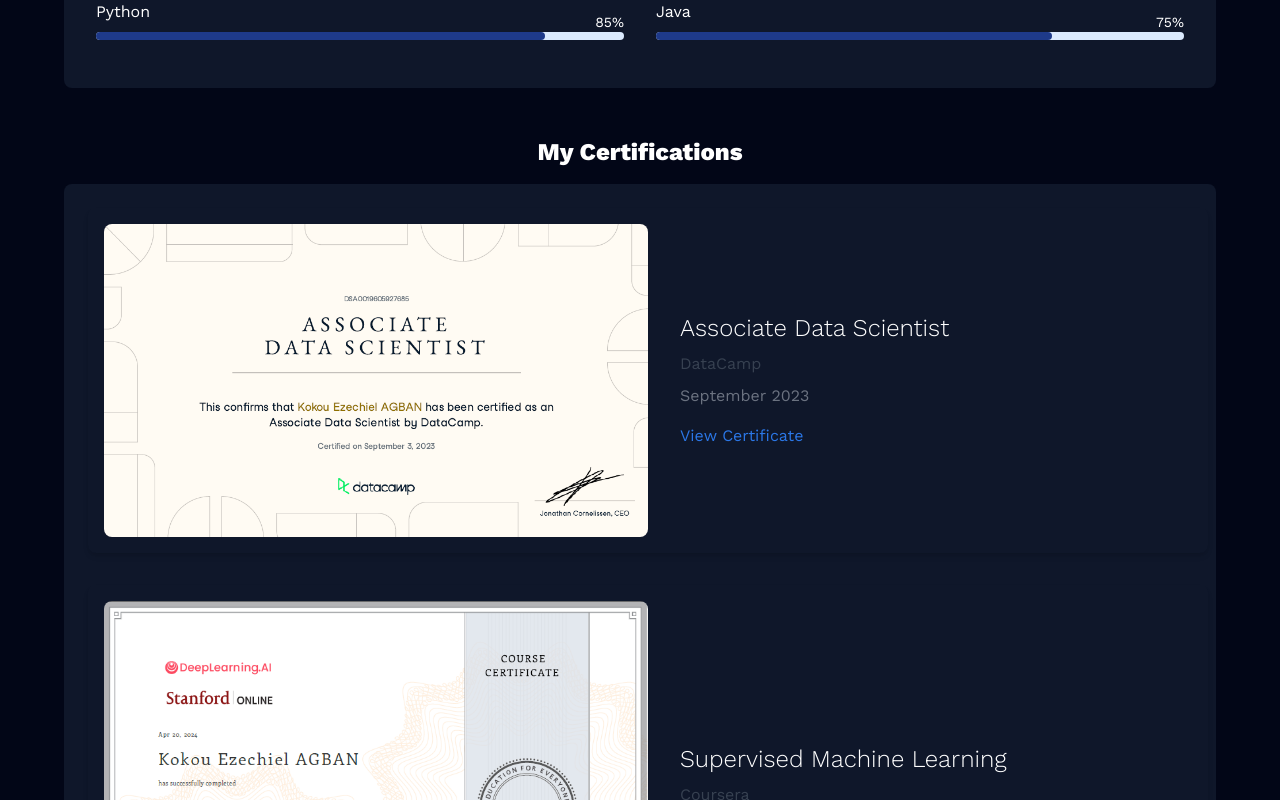
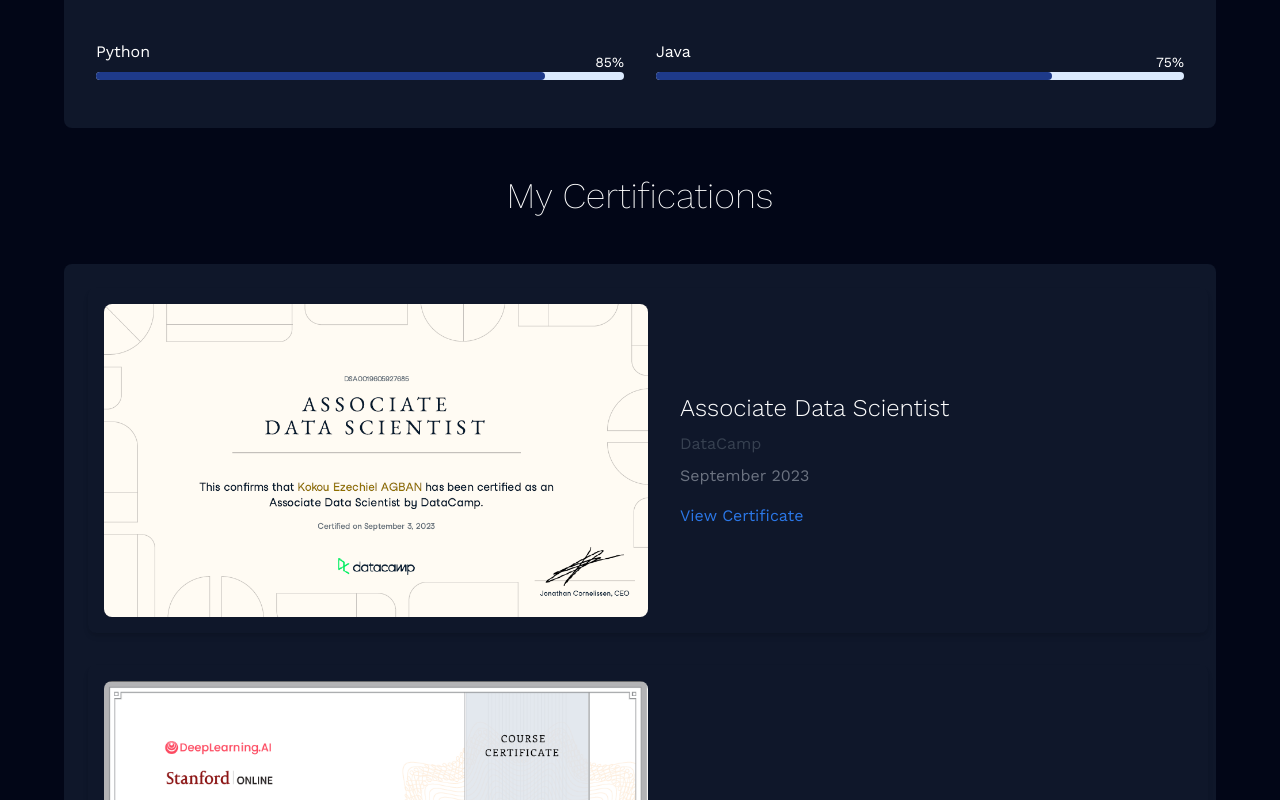
Before and after one commit to zinmori/portfolio, a React (Vite) app: page / in a window 1280 px wide. Shown: the part 1620-2420 px from the top of the page. Built offline with nearby package versions, Linux system fonts and the light colour scheme.

Commit message:
bg and animate cert

```diff
--- a/src/components/Navbar.jsx
+++ b/src/components/Navbar.jsx
@@ -1,9 +1,31 @@
 import { useEffect, useState } from 'react';
+
+const LINKS = (
+  <>
+    <a href="#about" className="text-white smooth-scroll">
+      About
+    </a>
+    <a href="#skills" className="text-white smooth-scroll">
+      Skills
+    </a>
+    <a href="#certifications" className="text-white smooth-scroll">
+      Certifications
+    </a>
+    <a href="#education" className="text-white smooth-scroll">
+      Education
+    </a>
+    <a href="#projects" className="text-white smooth-scroll">
+      Projects
+    </a>
+    <a href="#contact" className="text-white smooth-scroll">
+      Contact
+    </a>
+  </>
+);
 
 export default function Navbar() {
   const [isMobile, setIsMobile] = useState(false);
   const [showMenu, setShowMenu] = useState(false);
-  const [scrollBackground, setScrollBackground] = useState(false);
 
   useEffect(() => {
     const handleResize = () => {
@@ -14,21 +36,11 @@
       }
     };
 
-    const handleScroll = () => {
-      if (window.scrollY > window.innerHeight) {
-        setScrollBackground(true);
-      } else {
-        setScrollBackground(false);
-      }
-    };
-
     handleResize();
     window.addEventListener('resize', handleResize);
-    window.addEventListener('scroll', handleScroll);
 
     return () => {
       window.removeEventListener('resize', handleResize);
-      window.removeEventListener('scroll', handleScroll);
     };
   }, []);
 
@@ -37,11 +49,7 @@
   };
 
   return (
-    <header
-      className={`flex justify-between items-center sm:px-16 px-8 py-4 w-full mx-auto fixed top-0 z-10 right-0 left-0 ${
-        scrollBackground ? 'bg-slate-950' : 'bg-transparent'
-      }`}
-    >
+    <header className="flex justify-between items-center sm:px-16 px-8 py-4 w-full mx-auto fixed top-0 z-10 right-0 left-0 bg-slate-950">
       <a
         href="#home"
         className="w-24 h-14 flex justify-center items-center bg-white font-bold rounded-full"
@@ -85,47 +93,11 @@
           )}
         </button>
       ) : (
-        <nav className="text-base font-medium gap-7 flex">
-          <a href="#about" className="text-white smooth-scroll">
-            About
-          </a>
-          <a href="#skills" className="text-white smooth-scroll">
-            Skills
-          </a>
-          <a href="#certifications" className="text-white smooth-scroll">
-            Certifications
-          </a>
-          <a href="#education" className="text-white smooth-scroll">
-            Education
-          </a>
-          <a href="#projects" className="text-white smooth-scroll">
-            Projects
-          </a>
-          <a href="#contact" className="text-white smooth-scroll">
-            Contact
-          </a>
-        </nav>
+        <nav className="text-base font-medium gap-7 flex">{LINKS}</nav>
       )}
       {isMobile && showMenu && (
         <nav className="text-base font-medium gap-7 flex flex-col absolute top-16 right-0 bg-slate-950 py-2 px-4 w-[80%] h-screen">
-          <a href="#about" className="text-white smooth-scroll">
-            About
-          </a>
-          <a href="#skills" className="text-white smooth-scroll">
-            Skills
-          </a>
-          <a href="#certifications" className="text-white smooth-scroll">
-            Certifications
-          </a>
-          <a href="#education" className="text-white smooth-scroll">
-            Education
-          </a>
-          <a href="#projects" className="text-white smooth-scroll">
-            Projects
-          </a>
-          <a href="#contact" className="text-white smooth-scroll">
-            Contact
-          </a>
+          {LINKS}
         </nav>
       )}
     </header>
--- a/src/pages/Certifications.jsx
+++ b/src/pages/Certifications.jsx
@@ -1,3 +1,5 @@
+import { motion } from 'framer-motion';
+
 import Certificate from '../components/Certificate';
 import dataImg from '../assets/images/data.png';
 import flutterImg from '../assets/images/fluttercertificate.jpg';
@@ -30,7 +32,7 @@
   },
   {
     image: flutterImg,
-    title: 'Flutter et Dart',
+    title: 'Flutter & Dart',
     institution: 'Udemy',
     date: 'October 2023',
     link: 'https://www.udemy.com/certificate/UC-18077573-e617-42d6-8b7a-8f2d8d70a0cf/',
@@ -57,19 +59,49 @@
       id="certifications"
       className="flex flex-col bg-slate-950  text-white items-center justify-center pt-8"
     >
-      <h1 className="text-2xl font-extrabold py-4 my-41">My Certifications</h1>
-      <div className="bg-slate-900 rounded-lg w-[90%] p-4 flex flex-col gap-4">
-        {certificatesData.map((certificate) => (
+      <h1 className="text-3xl md:text-4xl font-extralight py-4 my-41">
+        My Certifications
+      </h1>
+      <motion.div
+        initial={{
+          opacity: 0,
+          y: 100,
+        }}
+        whileInView={{
+          opacity: 1,
+          y: 0,
+          transition: {
+            duration: 1,
+          },
+        }}
+        viewport={{ once: false }}
+        className="bg-slate-900 rounded-lg w-[90%] p-4 mt-8 overflow-hidden flex flex-col gap-4"
+      >
+        {certificatesData.map((certificate, index) => (
+          <motion.div
+            key={certificate.title}
+            initial={{
+              opacity: 0,
+              x: index % 2 === 0 ? 200 : -200,
+            }}
+            whileInView={{
+              opacity: 1,
+              x: 0,
+              transition: {
+                duration: 1,
+              },
+            }}
+          >
             <Certificate
-            key={certificate.title}
               image={certificate.image}
               title={certificate.title}
               institution={certificate.institution}
               date={certificate.date}
               link={certificate.link}
             />
+          </motion.div>
         ))}
-      </div>
+      </motion.div>
     </div>
   );
 };
--- a/src/pages/Home.jsx
+++ b/src/pages/Home.jsx
@@ -1,18 +1,14 @@
 import { TypeAnimation } from 'react-type-animation';
-import bg from '../assets/images/bg.png';
+import profilImg from '../assets/images/profil.png';
 
 export default function Home() {
   return (
-    <section
-      id="home"
-      className="w-full h-screen relative"
-      style={{ backgroundImage: `url(${bg})` }}
-    >
+    <section id="home" className="w-full h-screen relative bg-slate-950">
       <div>
         <img
-          src="https://avatars.githubusercontent.com/u/52946467?v=4"
+          src={profilImg}
           alt="My Image"
-          className="w-60 h-60 lg:w-96 lg:h-96 rounded-full object-cover absolute top-[40%] right-0 left-0 lg:left-auto lg:top-36 lg:right-36 mx-auto"
+          className="w-60 h-60 lg:w-96 lg:h-96 rounded-full border-4 border-purple-950 shadow-xl object-cover absolute top-[40%] right-0 left-0 lg:left-auto lg:top-36 lg:right-36 mx-auto"
         />
       </div>
       <div>
--- a/src/pages/Skills.jsx
+++ b/src/pages/Skills.jsx
@@ -20,7 +20,7 @@
       id="skills"
       className="flex flex-col bg-slate-950 text-white items-center justify-center pt-10"
     >
-      <h1 className="text-2xl font font-extrabold py-4">My Skills</h1>
+      <h1 className="text-3xl md:text-4xl font-extralight py-4">My Skills</h1>
       <motion.div
         initial={{
           opacity: 0,
@@ -34,7 +34,7 @@
           },
         }}
         viewport={{ once: false }}
-        className="bg-slate-900 rounded-lg w-[90%] p-4 flex flex-wrap"
+        className="bg-slate-900 rounded-lg w-[90%] p-4 mt-8 flex flex-wrap"
       >
         {skillsData.map((skill) => (
           <Skill
--- a/src/pages/index.js
+++ b/src/pages/index.js
@@ -2,5 +2,8 @@
 import About from './About';
 import Projects from './Projects';
 import Contact from './Contact';
+import Skills from './Skills';
+import Certifications from './Certifications';
+import Education from './Education';
 
-export { Home, About, Projects, Contact };
+export { Home, About, Projects, Contact, Skills, Certifications, Education };
```
Also changed, not shown: src/App.jsx (+9 -4 lines), src/assets/images/profil.png (renamed from src/assets/images/profile-removebg-preview.png). Lines whose indentation alone changed are shown as unchanged.
